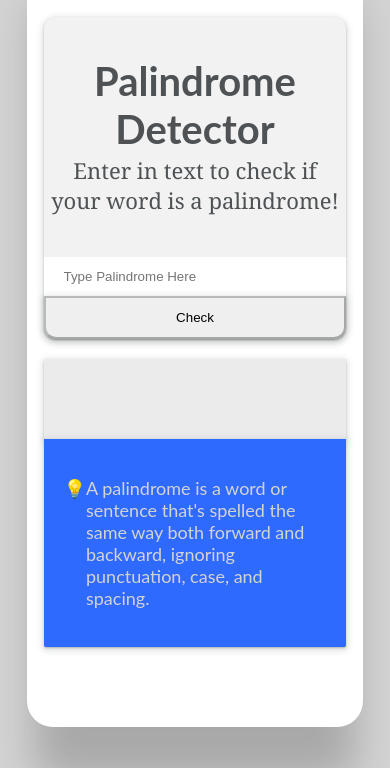
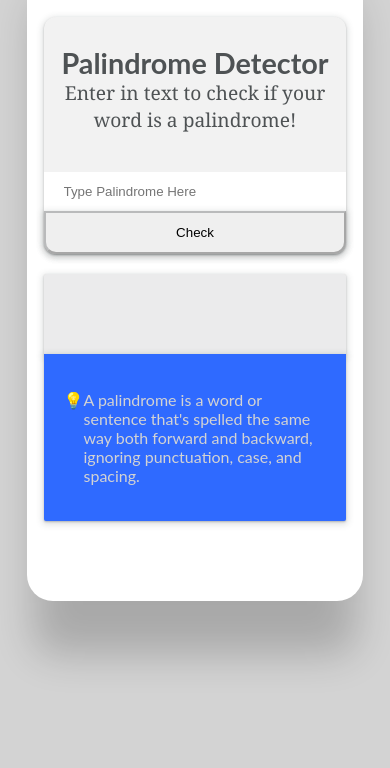
Before and after one commit to KrisIlich/PalindromeChecker, a plain HTML site: page index.html in a window 390 px wide. Shown: the part 76-844 px from the top of the page. Drawn offline with Linux system fonts and the light colour scheme.

Commit message:
Update styles.css

```diff
--- a/styles.css
+++ b/styles.css
@@ -35,7 +35,11 @@
   }
 
   #program-title {
-    font-size: 28px;
+    font-size: 2rem;
+  }
+
+  #form-title {
+    font-size: 1.5rem;
   }
 
   #imgSrc {
@@ -66,14 +70,12 @@
   #formText #program-title {
     font-family: lato;
     font-weight: bold;
-    font-size: 40px;
     color: rgba(60, 64, 67, 0.9);
     margin-bottom: -20px;
   }
 
   #form-title {
     font-family: cambria;
-    font-size: 22px;
     color: rgba(60, 64, 67, 0.9);
     padding-left: 5px;
     padding-right: 5px;
@@ -153,3 +155,21 @@
     font-size: 18px;
     font-family: lato;
   }
+
+  @media (max-width: 600px) {
+    #program-title {
+        font-size: 1.8rem;
+    }
+
+    #form-title {
+        font-size: 1.2rem;
+    }
+
+    #result {
+        font-size: 1.4rem;
+    }
+
+    #definition p {
+        font-size: 1rem;
+    }
+  }
```
